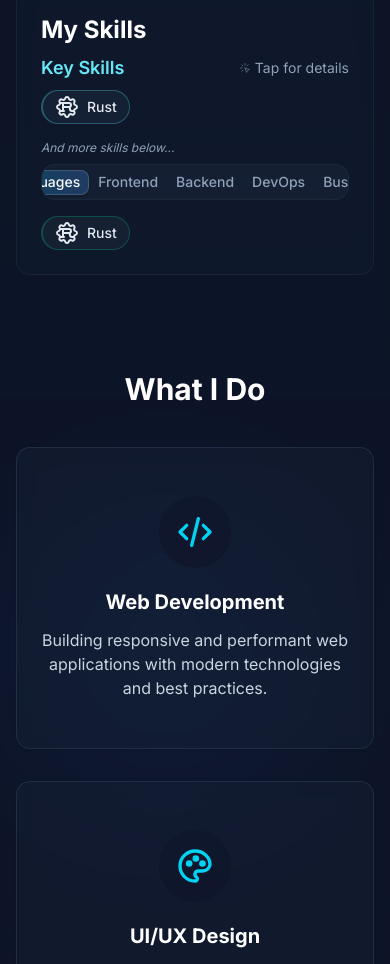
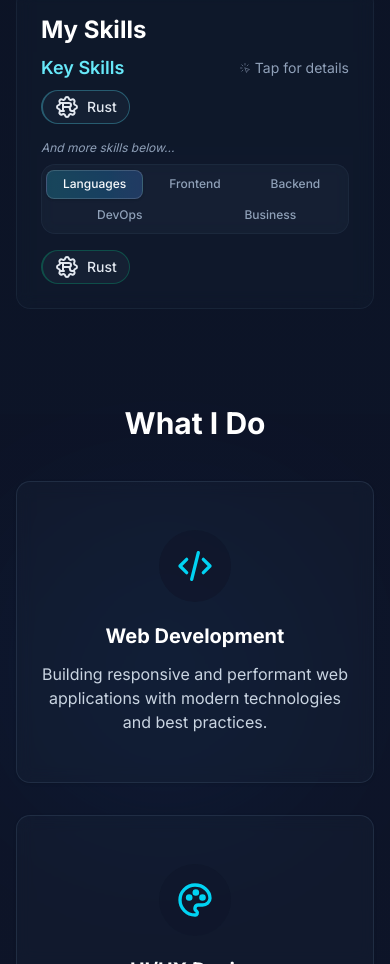
Before and after one commit to Obscurely/website, a Next.js app: page / in a window 390 px wide. Shown: the part 2622-3586 px from the top of the page. Built offline with nearby package versions, Linux system fonts and the light colour scheme.

Commit message:
feat: make my skills responsive

```diff
--- a/src/components/helper/SkillBadge/SkillBadge.tsx
+++ b/src/components/helper/SkillBadge/SkillBadge.tsx
@@ -98,7 +98,7 @@ export const SkillBadge = React.memo(function SkillBadge({
             animate={{ opacity: 1, y: 0, scale: 1 }}
             exit={{ opacity: 0, y: 5, scale: 0.95 }}
             transition={{ duration: 0.2 }}
-            className="absolute z-[60] w-lg max-w-[95vw] overflow-hidden rounded-xl border border-slate-700/60 bg-gradient-to-b from-slate-800/95 to-slate-900/95 p-4 text-slate-200 shadow-xl backdrop-blur-sm"
+            className="absolute z-[60] w-lg max-w-[95vw] overflow-hidden rounded-xl border border-slate-700/60 bg-gradient-to-b from-slate-800/95 to-slate-900/99 p-4 text-slate-200 shadow-xl backdrop-blur-sm"
             style={{
               position: strategy,
               top: y ?? 0,
--- a/src/components/sections/About.tsx
+++ b/src/components/sections/About.tsx
@@ -166,6 +166,8 @@ export default function About() {
                 defaultValue={tabCategories[0] || SkillCategory.Frontend}
                 className="w-full"
               >
+                <div className="hidden md:block">
+                  {/* Horizontal layout for medium screens and up */}
                   <TabsList className="mb-2 flex w-full overflow-hidden rounded-xl border border-slate-700/30 bg-slate-800/40 p-1 backdrop-blur-sm">
                     {tabCategories.map((category) => (
                       <TabsTrigger
@@ -178,6 +180,47 @@ export default function About() {
                       </TabsTrigger>
                     ))}
                   </TabsList>
+                </div>
+
+                <div className="md:hidden">
+                  {/* Grid layout for small screens */}
+                  <TabsList
+                    className="mb-2 flex w-full rounded-xl border border-slate-700/30 bg-slate-800/40 p-1 backdrop-blur-sm transition-all duration-200"
+                    style={{
+                      display: "grid",
+                      gridTemplateColumns: "repeat(6, 1fr)",
+                      gridTemplateRows: "auto auto",
+                      gap: "0.2rem",
+                      minHeight: "70px",
+                    }}
+                  >
+                    {tabCategories.map((category, idx) => (
+                      <TabsTrigger
+                        key={category}
+                        value={category}
+                        className="relative flex cursor-pointer items-center justify-center px-1 py-1.5 text-xs font-medium text-slate-300 transition-all duration-200 hover:text-white data-[state=active]:bg-gradient-to-r data-[state=active]:from-cyan-500/20 data-[state=active]:to-blue-500/20 data-[state=active]:text-white"
+                        style={
+                          idx < 3
+                            ? { gridColumn: `span 2` }
+                            : idx === 3
+                              ? {
+                                  gridColumn: "1 / span 3",
+                                  gridRow: 2,
+                                  marginTop: "-0.125rem",
+                                }
+                              : {
+                                  gridColumn: "4 / span 3",
+                                  gridRow: 2,
+                                  marginTop: "-0.125rem",
+                                }
+                        }
+                      >
+                        {category}
+                        <div className="absolute bottom-0 left-1/2 h-0.5 w-0 -translate-x-1/2 bg-gradient-to-r from-cyan-400 to-blue-500 transition-all duration-300 data-[state=active]:w-1/2"></div>
+                      </TabsTrigger>
+                    ))}
+                  </TabsList>
+                </div>
 
                 {tabCategories.map((category) => (
                   <TabsContent
```
Lines whose indentation alone changed are shown as unchanged.
